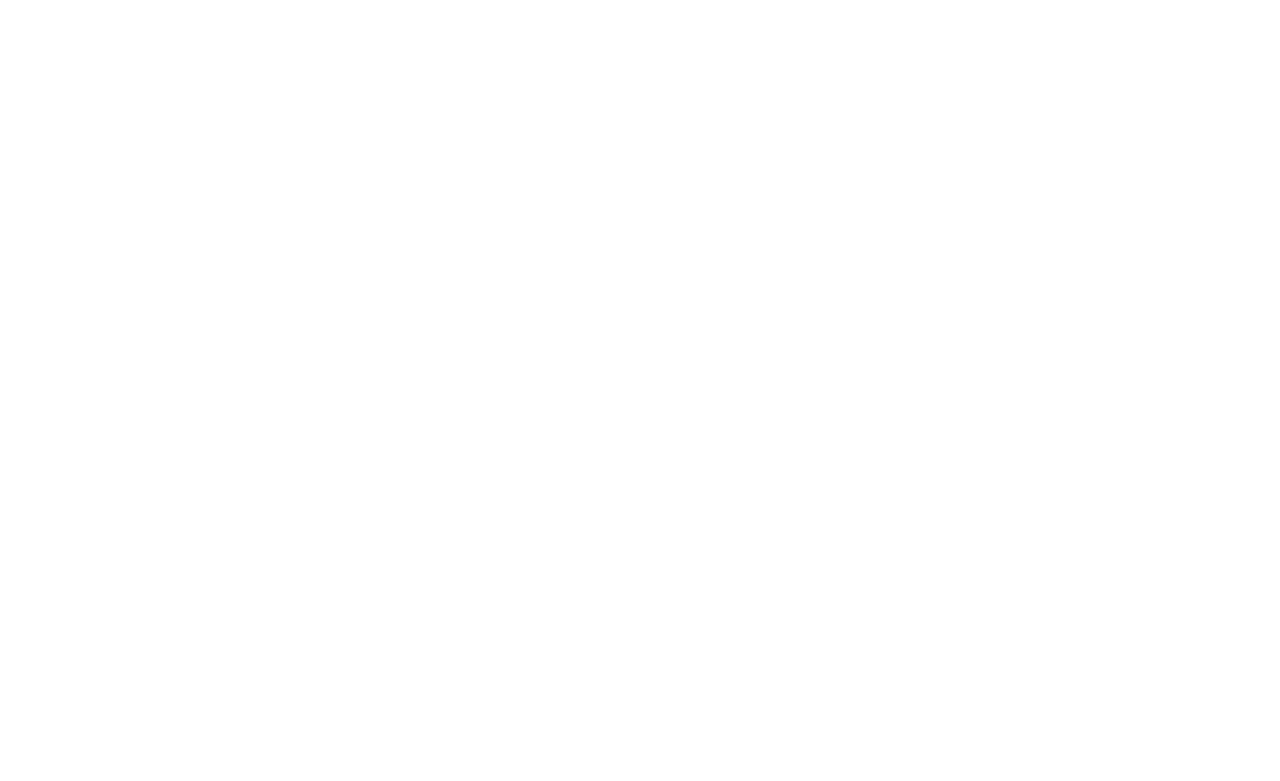
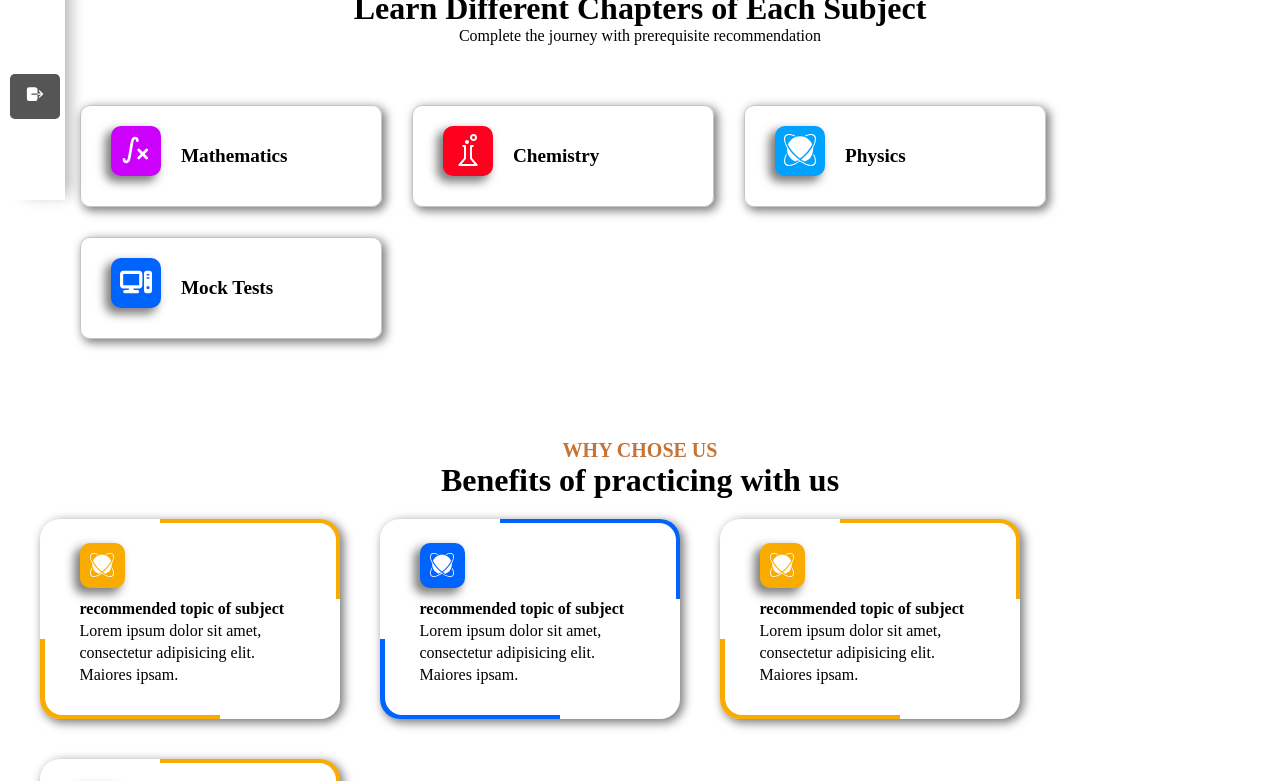
Before and after one commit to jayesh-unde/Major-Project_Personalized-Adaptive-Recommendation-System-for-JEE, a React (Vite) app in the folder frontend/: page /setting in a window 1280 px wide. Shown: the part 600-1381 px from the top of the page. Before the commit the page ends 800 px from the top, so only its background shows below. Built offline with nearby package versions, Linux system fonts and the light colour scheme.

Commit message:
Benefits and subject pages are added

```diff
--- a/frontend/src/App.jsx
+++ b/frontend/src/App.jsx
@@ -1,11 +1,15 @@
 import React from 'react'
 import MainLayout from './layouts/MainLayout/MainLayout'
+import FocusedSubjects from './components/FocusedSubjects/FocusedSubjects'
+import Benefits from "./components/Benefits/Benefits"
 import { BrowserRouter } from 'react-router-dom'
 
 const App = () => {
   return (
     <BrowserRouter>
-      {/* <MainLayout/> */}
+      <MainLayout/>
+      <FocusedSubjects/>
+      <Benefits/>
 
     </BrowserRouter>
   )
--- /dev/null
+++ b/frontend/src/components/Benefits/Benefits.jsx
@@ -0,0 +1,52 @@
+import React from 'react'
+import styles from "./Benefits.module.css"
+import { SiReactos } from "react-icons/si";
+
+function Card(props){
+    return(
+        <>
+            <div className={styles.card} style={{background: `linear-gradient(${props.color},${props.color}) top right/60% 40% no-repeat`}}>
+                <div className={styles.card2} style={{background: `linear-gradient(${props.color}, ${props.color}) bottom left/60% 40% no-repeat`}}>
+                    <div className={styles.card3}>
+                    <div className={styles.subContainerOne}>
+                        <div className={styles.iconHolder} style={{backgroundColor:props.color}}>
+                            <div className={styles.icon}>
+                            <props.icon/>
+                            </div>
+                        </div>
+                    </div>
+                    <div className={styles.subContainerTwo}>
+                        <h4>recommended topic of subject</h4>
+                        <div>
+                        Lorem ipsum dolor sit amet, consectetur adipisicing elit. Maiores ipsam.
+                        </div>
+                    </div>
+                    </div>
+                </div>
+            </div>
+
+        </>
+    )
+}
+const Benefits = () => {
+  return (
+    <>
+    <div className={styles.container}>
+        <div className={styles.title}>WHY CHOSE US</div>
+        <h1 className={styles.subtitle}>Benefits of practicing with us</h1>
+        <div className={styles.cardContainer}  >
+            <Card color="#FAAB00" icon={SiReactos}/>
+            <Card color="#0163FD" icon={SiReactos}/>
+            <Card color="#FAAB00" icon={SiReactos}/>
+            <Card color="#FAAB00" icon={SiReactos}/>
+
+        </div>
+        <div className={styles.BenefitsContainer}>
+
+        </div>
+    </div>
+    </>
+  )
+}
+
+export default Benefits
--- /dev/null
+++ b/frontend/src/components/Benefits/Benefits.module.css
@@ -0,0 +1,86 @@
+.container{
+    display: flex;
+    flex-direction: column;
+    align-items: center;
+    padding: 20px 40px;
+
+}
+
+.title{
+    font-size: 20px;
+    font-weight: bolder;
+    color:#C67336;
+}
+.subjectsContainer{
+    display: flex;
+    flex-wrap: wrap;
+    margin: 30px 10px;
+    padding: 30px;
+    gap: 30px;
+}
+
+
+
+.cardContainer{
+    margin: 20px 0px;
+    /* border: 1px solid black; */
+    display: flex;
+    flex-wrap: wrap;
+    gap: 40px;
+    /* padding: 20px 40px; */
+}
+
+.card {
+    width: 300px;
+    height: 200px;
+    border-radius: 20px;
+  }
+
+  .card2 {
+    width: 300px;
+    height: 200px;
+    border-radius: 20px;
+    box-shadow: 3px 3px 10px 1px rgba(0, 0, 0, 0.5);
+    display: flex;
+    align-items: center;
+    justify-content: center;
+
+  }
+
+.card3{
+    height: 96%;
+    width: 97%;
+    border-radius: 17px;
+    background-color: white;
+    display: flexbox;
+}
+
+
+.subContainerOne{
+    padding: 20px 30px 10px 35px;
+    display: flex;
+}
+
+.subContainerOne .iconHolder{
+    display: flex;
+    align-items: center;
+    justify-content: center;
+    width: 45px;
+    height: 45px;
+    border-radius: 10px;
+    box-shadow: -5px 5px 10px 1px rgba(0, 0, 0, 0.5);
+
+}
+
+.iconHolder .icon{
+    font-size: x-large;
+    padding-top: 5px;
+    color: white;
+}
+
+.subContainerTwo{
+    padding: 0px 30px 5px 35px;
+    line-height: 22px;
+    font-size: 16px;
+    color: rgb(0, 0, 0);
+}
--- a/frontend/src/components/FocusedSubjects/FocusedSubjects.jsx
+++ b/frontend/src/components/FocusedSubjects/FocusedSubjects.jsx
@@ -0,0 +1,38 @@
+import React from 'react'
+import styles from "./FocusedSubjects.module.css"
+import { TbMathIntegralX } from "react-icons/tb";
+import { FaComputer } from "react-icons/fa6";
+import { SlChemistry } from "react-icons/sl";
+import { SiReactos } from "react-icons/si";
+
+const SubjectCard = (props) => {
+    return (
+      <div className={styles.subContainerOne}>
+        <div className={styles.iconHolder} style={{backgroundColor:props.color}}>
+            <div className={styles.icon}><props.icon/></div>
+        </div>
+        <div className={styles.subheading}>{props.subject}</div>
+      </div>
+    );
+};
+
+
+function FocusedSubjects() {
+  return (
+    <>
+      <div className={styles.container}>
+        <div className={styles.title}>OUR FOCUSED SUBJECTS</div>
+        <h1 className={styles.subtitle}>Learn Different Chapters of Each Subject</h1>
+        <p>Complete the journey with prerequisite recommendation</p>
+        <div className={styles.subjectsContainer}>
+            <SubjectCard icon={TbMathIntegralX} subject="Mathematics" color="#CB01FD" />
+            <SubjectCard icon={SlChemistry} subject="Chemistry" color="#FD011F" />
+            <SubjectCard icon={SiReactos} subject="Physics" color="#01A2FD" />
+            <SubjectCard icon={FaComputer} subject="Mock Tests" color="#0163FD" />
+        </div>
+      </div>
+    </>
+  )
+}
+
+export default FocusedSubjects
--- a/frontend/src/components/FocusedSubjects/FocusedSubjects.module.css
+++ b/frontend/src/components/FocusedSubjects/FocusedSubjects.module.css
@@ -0,0 +1,57 @@
+
+.container{
+    display: flex;
+    flex-direction: column;
+    align-items: center;
+    padding: 20px 40px;
+
+}
+
+.title{
+    font-size: 20px;
+    font-weight: bolder;
+    color:#C67336;
+}
+.subjectsContainer{
+    display: flex;
+    flex-wrap: wrap;
+    margin: 30px 10px;
+    padding: 30px;
+    gap: 30px;
+}
+.subContainerOne{
+    border: 0.5px solid rgb(197, 197, 197);
+    padding: 20px 30px;
+    display: flex;
+    width: 240px;
+    height: 60px;
+    border-radius: 10px;
+    box-shadow: 3px 3px 10px 1px rgba(0, 0, 0, 0.5);
+}
+
+.subContainerOne .iconHolder{
+    display: flex;
+    align-items: center;
+    justify-content: center;
+    width: 50px;
+    height: 50px;
+    border-radius: 10px;
+    box-shadow: -5px 5px 10px 1px rgba(0, 0, 0, 0.5);
+
+}
+
+.iconHolder .icon{
+    font-size: xx-large;
+    color: white;
+    padding-top: 5px;
+
+}
+
+.subContainerOne .subheading{
+    font-size: larger;
+    font-weight:700;
+    display: flex;
+    align-items: center;
+    padding: 0px 20px;
+    color: rgb(0, 0, 0);
+}
```
